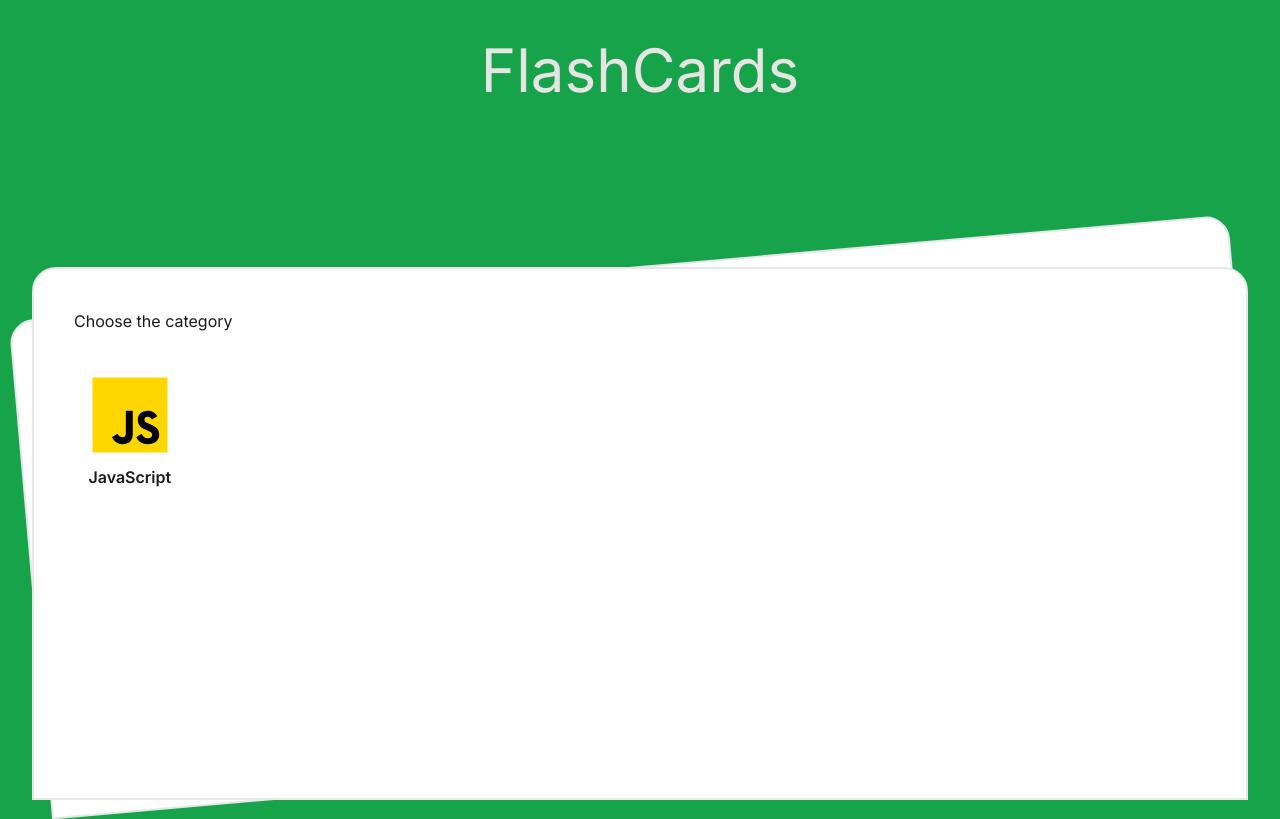
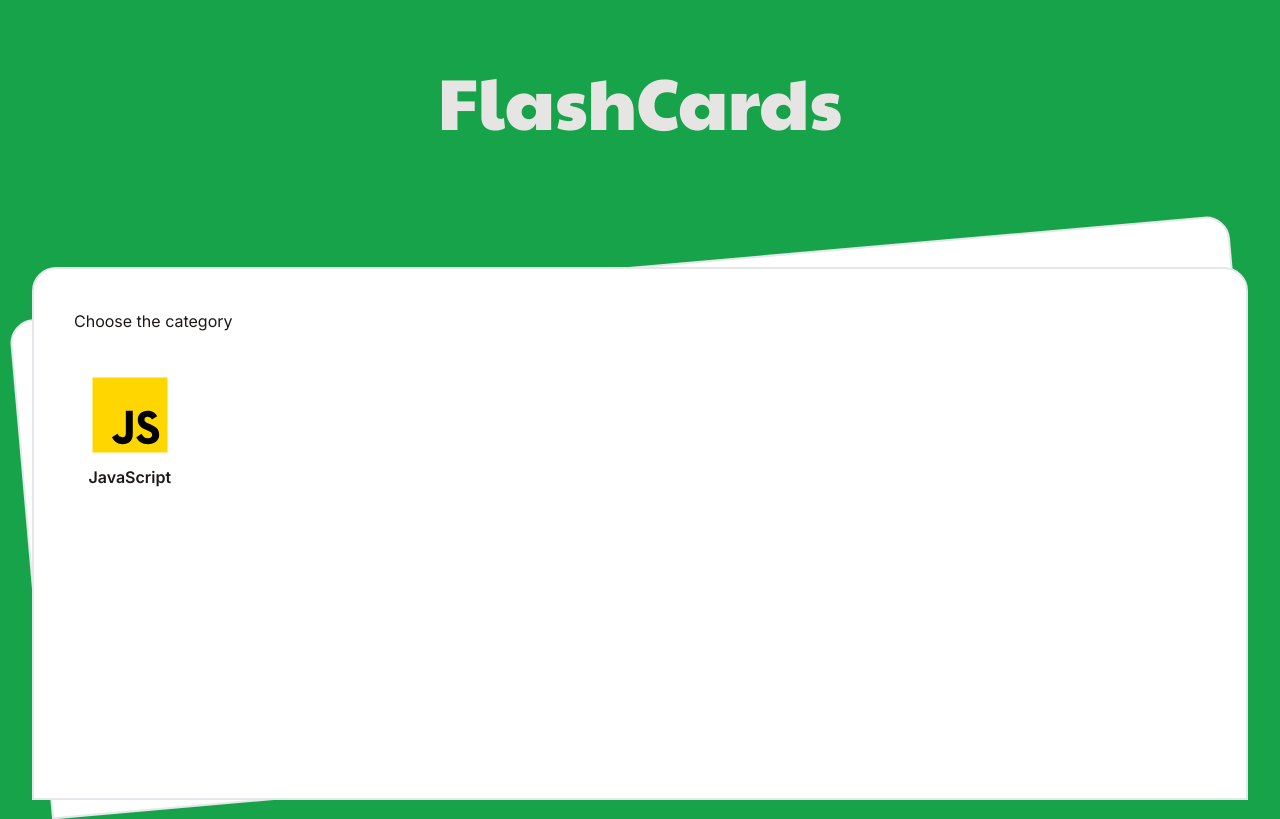
Before and after one commit to DmelladoH/flash-cards-dev, a Next.js app: page / in a window 1280 px wide. Built offline with nearby package versions, Linux system fonts and the light colour scheme.

Commit message:
feat: add title font

```diff
--- a/package.json
+++ b/package.json
@@ -12,6 +12,7 @@
     "start": "next start"
   },
   "dependencies": {
+    "@fontsource/paytone-one": "^5.0.20",
     "@t3-oss/env-nextjs": "^0.10.1",
     "@vercel/postgres": "^0.8.0",
     "drizzle-orm": "^0.29.4",
--- a/src/app/layout.tsx
+++ b/src/app/layout.tsx
@@ -1,6 +1,7 @@
 import "~/styles/globals.css";
 
 import { Inter } from "next/font/google";
+import "@fontsource/paytone-one";
 
 const inter = Inter({
   subsets: ["latin"],
--- a/src/components/hero-section.tsx
+++ b/src/components/hero-section.tsx
@@ -1,7 +1,7 @@
 export function HeroSection() {
   return (
-    <section className="p-10">
-      <h1 className="text-center text-6xl">FlashCards</h1>
+    <section className="p-16">
+      <h1 className=" font-paytone text-center text-7xl">FlashCards</h1>
     </section>
   );
 }
--- a/tailwind.config.ts
+++ b/tailwind.config.ts
@@ -7,6 +7,7 @@ export default {
     extend: {
       fontFamily: {
         sans: ["var(--font-sans)", ...fontFamily.sans],
+        paytone: ["Paytone One", ...fontFamily.sans],
       },
     },
   },
```
